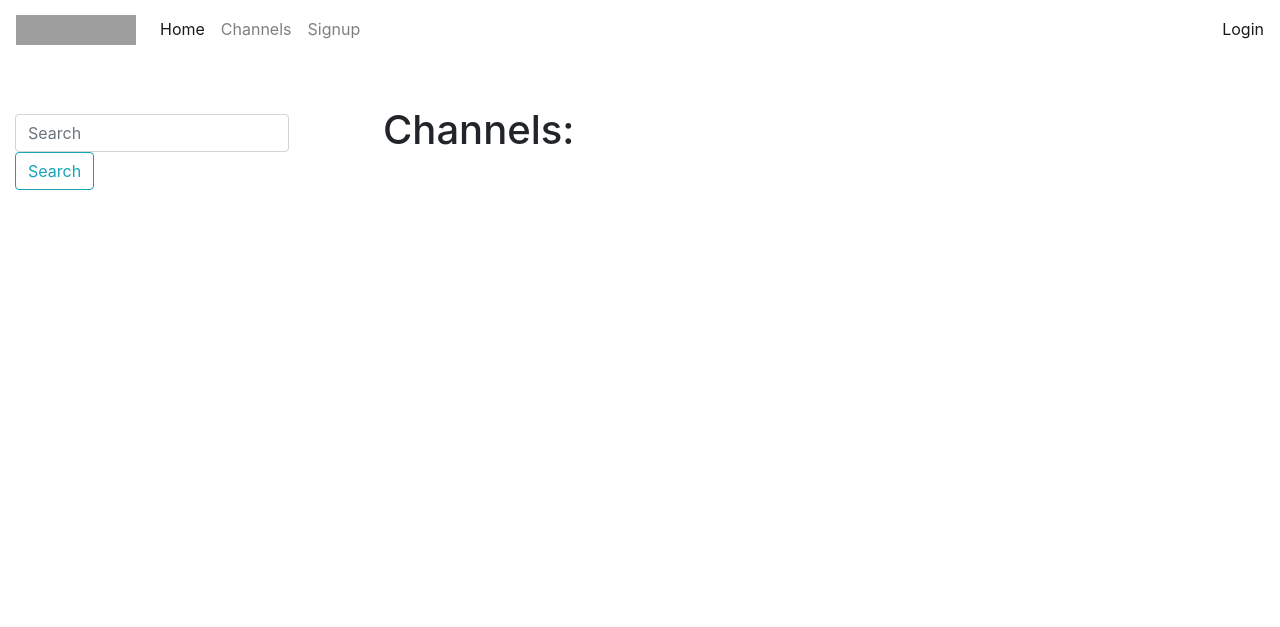
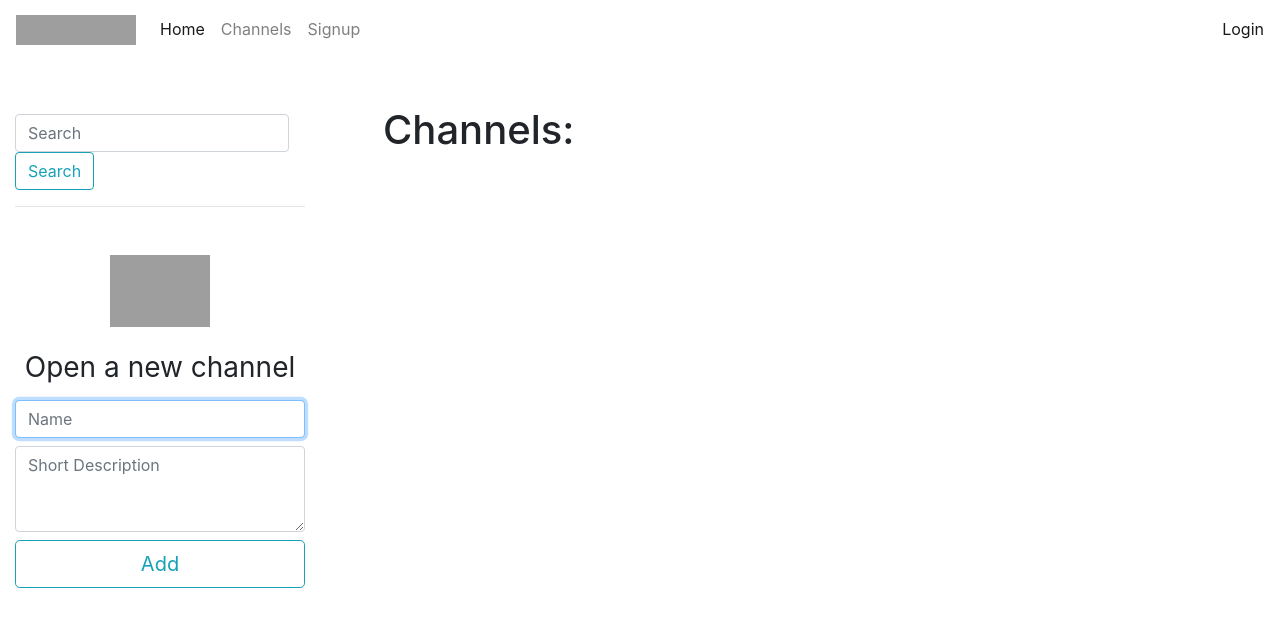
Before and after one commit to SophieHau/slack_clone, a Django app: page /channels/ in a window 1280 px wide. Shown: the top 627 px of the page. Run offline with Django 3.2, Linux system fonts and the light colour scheme; data that the repository does not hold is empty; some libraries are stand-ins or nearby versions; grey boxes are pictures that could not be loaded.

Commit message:
adding members in channel

```diff
--- a/slack_clone/chats/templates/channels_list.html
+++ b/slack_clone/chats/templates/channels_list.html
@@ -9,17 +9,26 @@
 		      <input class="form-control mr-sm-2" type="search" placeholder="Search" name="search" aria-label="Search">
 		      <button class="btn btn-outline-info my-2 my-sm-0" type="submit">Search</button>
 		    </form>
-
+		    <hr>
+		    <form class="form-signin text-center mt-5" method='POST' action="{% url 'chats:add_channel' %}">
+			 	{% csrf_token %}
+				  <img class="mb-4" src="https://junkee.com/wp-content/uploads/2019/03/slack.jpg" alt="" width="100" height="72">
+				  <h1 class="h3 mb-3 font-weight-normal">Open a new channel</h1>
+				  <label for="channel_name" class="sr-only">Name</label>
+				  <input type="text" name="channel_name" id="channel_name" class="form-control mb-2" placeholder="Name" required="" autofocus="">
+				  <label for="channel_description" class="sr-only">Description</label>
+				  <textarea class="form-control mb-2" id="bio" rows="3" name="channel_description" placeholder="Short Description"></textarea>
+				  <button class="btn btn-lg btn-outline-info btn-block" type="submit">Add</button>
+			 </form>
 		</div>
 		<div class="col-md-8">
 			<h1>Channels:</h1>
 			{% for channel in channels %}
 			<div class="card mt-3">
-			  <div class="card-body">
-			    <h5 class="card-title">{{ channel.name }}</h5>
+			  <div class="card-body ">
+			    <h5 class="card-title"> <a href="{% url 'chats:channel' channel.id %}" class="btn btn-outline-info btn-sm">Join</a> {{ channel.name }}</h5>
 			    <p class="card-text">{{ channel.description }}.</p>
 			    <small>{{ channel.creator.user }}</small>
-			    <a href="{% url 'chats:channel' channel.id %}" class="btn btn-primary">Join</a>
 			  </div>
 			</div>
 			{% endfor %}
--- a/slack_clone/chats/urls.py
+++ b/slack_clone/chats/urls.py
@@ -7,4 +7,5 @@ urlpatterns = [
 	path('channels/search', views.search_channel, name='search_channels'),
 	path('channels/', views.show_channels, name='channels'),
 	path('channels/<int:channel_id>', views.show_channel, name='channel'),
+	path('channels/add', views.add_channel, name='add_channel'),
 ]
--- a/slack_clone/chats/views.py
+++ b/slack_clone/chats/views.py
@@ -2,33 +2,50 @@ from django.shortcuts import render, redirect
 from .models import Channel
 from message.models import Message
 from django.db.models import Q
+from django.contrib.auth.models import User
+from django.contrib.auth.decorators import login_required
+
+
 
 
 def show_channels(request):
-	channels = Channel.objects.all()
-	return render(request, 'channels_list.html', {
-		'channels': channels
-		})
+    channels = Channel.objects.all()
+    return render(request, 'channels_list.html', {
+        'channels': channels
+        })
 
 def search_channel(request):
-	context = None
-	if request.method != 'POST':
-		return redirect('chats:channels')
+    context = None
+    if request.method != 'POST':
+        return redirect('chats:channels')
 
-	text = request.POST.get('search', '')
-	results = Channel.objects.filter(
-		Q(name__icontains=text) |
-		Q(description__icontains=text)
-		)
+    text = request.POST.get('search', '')
+    results = Channel.objects.filter(
+        Q(name__icontains=text) |
+        Q(description__icontains=text)
+        )
 
-	return render(request, 'channels_list.html', {
+    return render(request, 'channels_list.html', {
             'channels': results,
         })
 
 def show_channel(request, channel_id):
     channel = Channel.objects.get(id=channel_id)
     messages = Message.objects.filter(channel_id=channel.id)
+    user = request.user
+    channel.users.add(user)
+    channel.save()
+
     return render(request, 'channel.html', {
-            'channel': channel,
-            'messages': messages
+        'channel': channel,
+        'messages': messages,
         })
+
+def add_channel(request):
+    if request.method == "POST":
+        name = request.POST['channel_name']
+        description = request.POST['channel_description']
+        creator_id = request.user.id
+        channel = Channel(name=name, description=description, creator_id=creator_id)
+        channel.save()
+        return redirect('chats:channels')
--- a/slack_clone/message/urls.py
+++ b/slack_clone/message/urls.py
@@ -4,5 +4,5 @@ from . import views
 app_name = 'message'
 
 urlpatterns = [
-	path('channels/add_message/<int:channel_id>', views.add_message, name='add_message'),
+	path('channels/add_message/<int:channel_id>/', views.add_message, name='add_message'),
 ]
--- a/slack_clone/user_profile/models.py
+++ b/slack_clone/user_profile/models.py
@@ -3,6 +3,6 @@ from django.contrib.auth.models import User
 
 
 class Profile(models.Model):
-	user = models.OneToOneField(User, on_delete=models.CASCADE, related_name="profile")
-	bio = models.TextField(blank=True)
-	pic = models.ImageField(upload_to='media/images/')
+    user = models.OneToOneField(User, on_delete=models.CASCADE, related_name="profile")
+    bio = models.TextField(blank=True)
+    pic = models.ImageField(upload_to='media/images/')
```
Also changed, not shown: slack_clone/chats/models.py (+5 -3 lines), slack_clone/chats/templates/channel.html (+7 -3 lines), slack_clone/message/models.py (+4 -4 lines), slack_clone/chats/migrations/0001_initial.py, slack_clone/chats/migrations/0002_auto_20190424_1700.py (deleted), slack_clone/message/migrations/0001_initial.py, slack_clone/message/migrations/0002_auto_20190424_1745.py (deleted), slack_clone/message/migrations/0003_auto_20190424_1746.py (deleted), slack_clone/message/views.py (line endings or trailing spaces).
